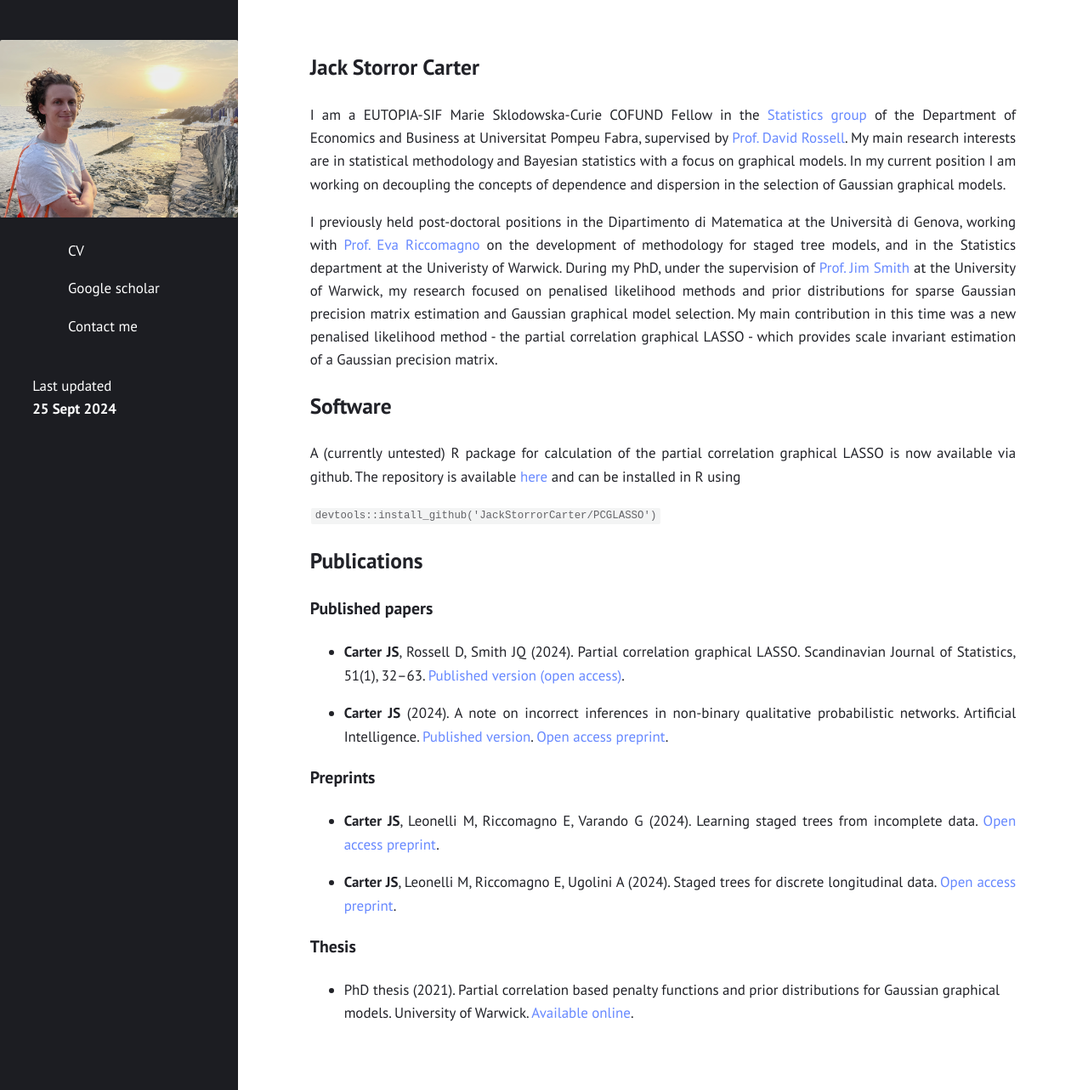
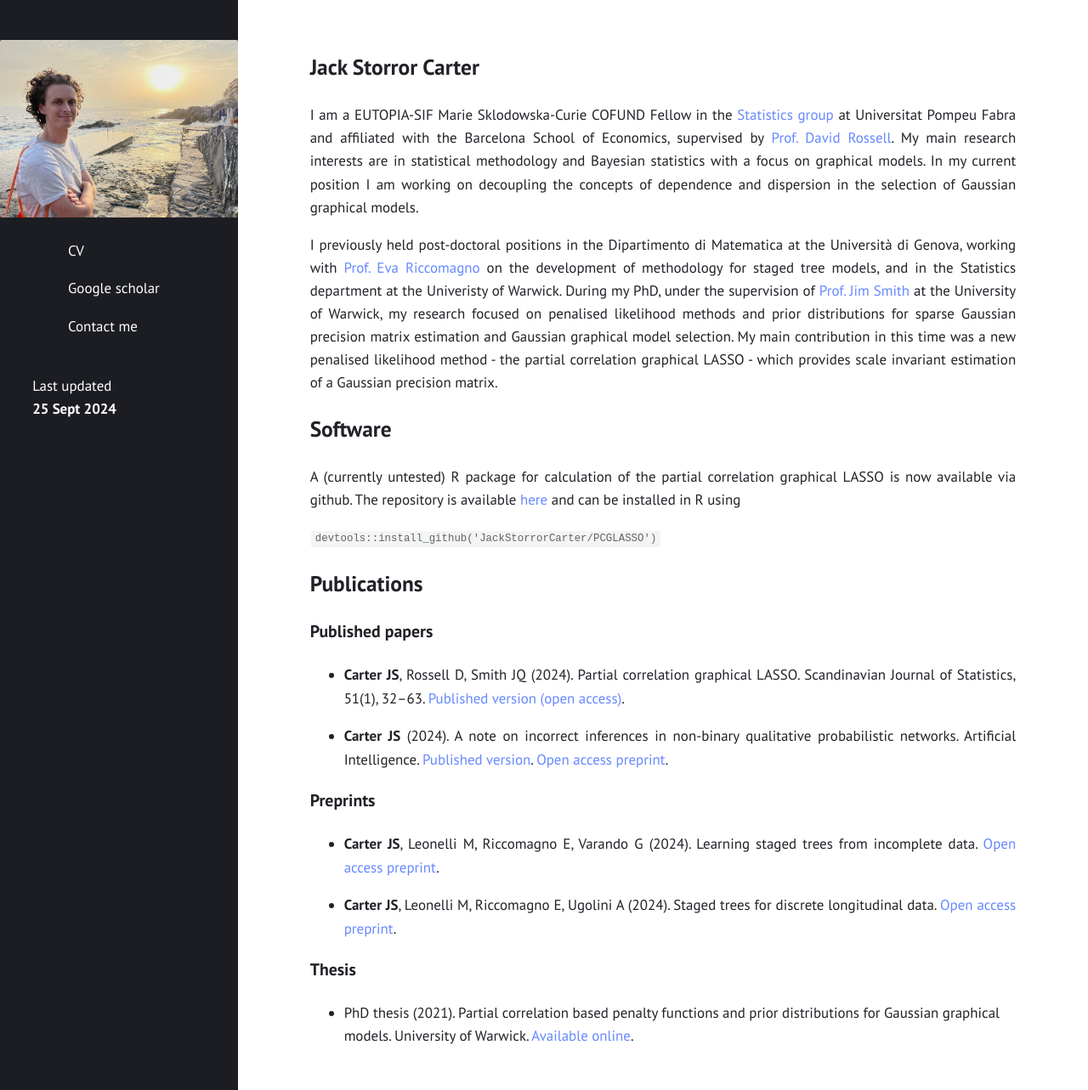
Before and after one commit to JackStorrorCarter/JackStorrorCarter.github.io, a Jekyll site: the page built from index.md, in a window 1280 px wide and 1283 px high. Shown: the whole window at 85% size. Built offline with Jekyll 4.4.1, drawn with Linux system fonts in a browser that asks for light colours.

Commit message:
Update index.md

```diff
--- a/index.md
+++ b/index.md
@@ -8,7 +8,7 @@ title: "Home"
 
 # Jack Storror Carter
 
-I am a EUTOPIA-SIF Marie Sklodowska-Curie COFUND Fellow in the [Statistics group](https://sites.google.com/view/stats-upf/news) of the Department of Economics and Business at Universitat Pompeu Fabra, supervised by [Prof. David Rossell](https://sites.google.com/site/rosselldavid/).  My main research interests are in statistical methodology and Bayesian statistics with a focus on graphical models.  In my current position I am working on decoupling the concepts of dependence and dispersion in the selection of Gaussian graphical models.
+I am a EUTOPIA-SIF Marie Sklodowska-Curie COFUND Fellow in the [Statistics group](https://sites.google.com/view/stats-upf/news) at Universitat Pompeu Fabra and affiliated with the Barcelona School of Economics, supervised by [Prof. David Rossell](https://sites.google.com/site/rosselldavid/).  My main research interests are in statistical methodology and Bayesian statistics with a focus on graphical models.  In my current position I am working on decoupling the concepts of dependence and dispersion in the selection of Gaussian graphical models.
 
 I previously held post-doctoral positions in the Dipartimento di Matematica at the Università di Genova, working with [Prof. Eva Riccomagno](https://rubrica.unige.it/personale/VUZBXlJg) on the development of methodology for staged tree models, and in the Statistics department at the Univeristy of Warwick. During my PhD, under the supervision of [Prof. Jim Smith](https://warwick.ac.uk/fac/sci/statistics/staff/academic-research/smith/) at the University of Warwick, my research focused on penalised likelihood methods and prior distributions for sparse Gaussian precision matrix estimation and Gaussian graphical model selection.  My main contribution in this time was a new penalised likelihood method - the partial correlation graphical LASSO - which provides scale invariant estimation of a Gaussian precision matrix.
 
```
